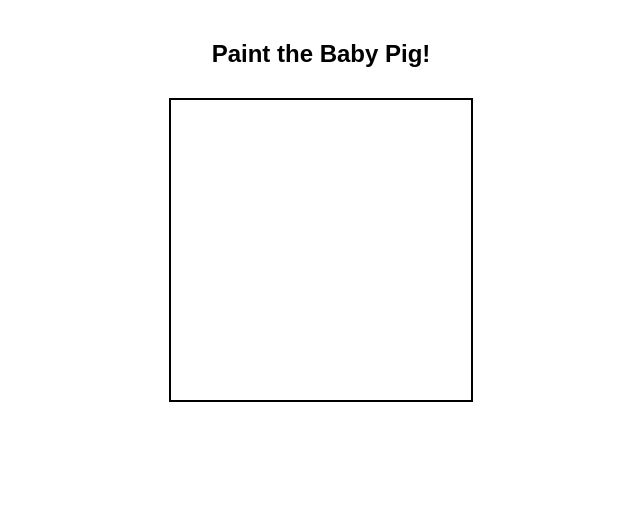
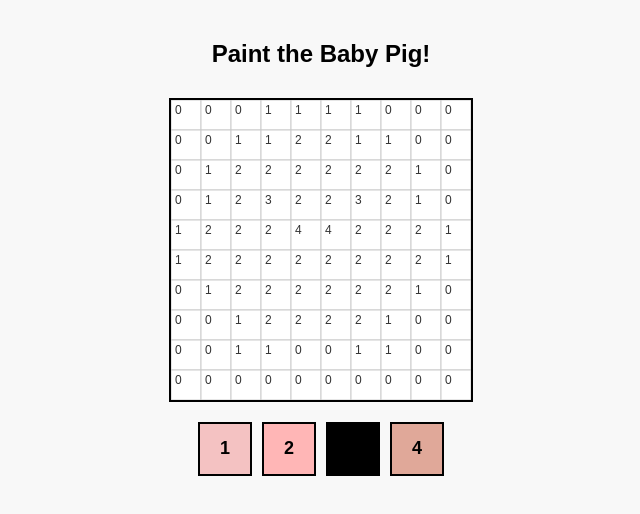
Before and after one commit to joefoges/Oscar, a plain HTML site: page paintbabypig.html in a window 1280 px wide. Shown: the whole page, without its empty margins (319-959 px from the left). Drawn offline with Linux system fonts and the light colour scheme.

Commit message:
Update paintbabypig.html

```diff
--- a/paintbabypig.html
+++ b/paintbabypig.html
@@ -2,7 +2,7 @@
 <html lang="en">
 <head>
   <meta charset="UTF-8">
-  <title>Paint by Number - Baby Pig</title>
+  <title>Paint the Baby Pig!</title>
   <style>
     body {
       font-family: sans-serif;
@@ -10,18 +10,22 @@
       flex-direction: column;
       align-items: center;
       margin: 20px;
+      background-color: #f8f8f8;
     }
     canvas {
       border: 2px solid #000;
       margin-top: 10px;
+      background-color: #fff;
     }
     .palette {
       display: flex;
-      margin-top: 10px;
+      margin-top: 15px;
+      flex-wrap: wrap;
+      justify-content: center;
     }
     .color-box {
-      width: 40px;
-      height: 40px;
+      width: 50px;
+      height: 50px;
       border: 2px solid black;
       margin: 5px;
       cursor: pointer;
@@ -30,6 +34,7 @@
       justify-content: center;
       font-weight: bold;
       font-size: 18px;
+      color: #000;
     }
   </style>
 </head>
@@ -47,14 +52,90 @@
   const gridSize = 10;
   const cellSize = canvas.width / gridSize;
 
+  // Color palette (numbers map to colors)
   const colors = {
-    0: "#ffffff",  // blank/white
-    1: "#f4c2c2",  // pig pink
-    2: "#ffb6b6",  // light pink
-    3: "#000000",  // eyes
-    4: "#e0a899",  // nose
+    0: "#ffffff", // White background
+    1: "#f4c2c2", // Light pink (pig body)
+    2: "#ffb6b6", // Pink shade
+    3: "#000000", // Eyes
+    4: "#e0a899"  // Nose
   };
 
   let selectedColor = null;
 
-  /
+  // Baby pig pixel art: 10x10 grid (each number = correct color)
+  const pigData = [
+    [0,0,0,1,1,1,1,0,0,0],
+    [0,0,1,1,2,2,1,1,0,0],
+    [0,1,2,2,2,2,2,2,1,0],
+    [0,1,2,3,2,2,3,2,1,0],
+    [1,2,2,2,4,4,2,2,2,1],
+    [1,2,2,2,2,2,2,2,2,1],
+    [0,1,2,2,2,2,2,2,1,0],
+    [0,0,1,2,2,2,2,1,0,0],
+    [0,0,1,1,0,0,1,1,0,0],
+    [0,0,0,0,0,0,0,0,0,0]
+  ];
+
+  const painted = Array.from({ length: gridSize }, () => Array(gridSize).fill(0));
+
+  // Draw the pixel grid with number hints
+  function drawGrid() {
+    for (let y = 0; y < gridSize; y++) {
+      for (let x = 0; x < gridSize; x++) {
+        const correctNum = pigData[y][x];
+        const paintedColor = painted[y][x];
+
+        // Set fill color: painted or white
+        ctx.fillStyle = paintedColor !== 0 ? colors[paintedColor] : "#ffffff";
+        ctx.fillRect(x * cellSize, y * cellSize, cellSize, cellSize);
+
+        // Draw grid border
+        ctx.strokeStyle = "#ccc";
+        ctx.strokeRect(x * cellSize, y * cellSize, cellSize, cellSize);
+
+        // Draw number hint
+        ctx.fillStyle = "#333";
+        ctx.font = "12px sans-serif";
+        ctx.fillText(correctNum, x * cellSize + 4, y * cellSize + 14);
+      }
+    }
+  }
+
+  // Create color selection palette
+  function createPalette() {
+    const palette = document.getElementById("palette");
+    Object.entries(colors).forEach(([num, color]) => {
+      if (num == 0) return; // skip background white
+      const box = document.createElement("div");
+      box.className = "color-box";
+      box.style.backgroundColor = color;
+      box.textContent = num;
+      box.onclick = () => {
+        selectedColor = parseInt(num);
+        // Highlight selected
+        document.querySelectorAll(".color-box").forEach(el => el.style.outline = "");
+        box.style.outline = "4px solid blue";
+      };
+      palette.appendChild(box);
+    });
+  }
+
+  // Paint logic
+  canvas.addEventListener("click", function (e) {
+    const rect = canvas.getBoundingClientRect();
+    const x = Math.floor((e.clientX - rect.left) / cellSize);
+    const y = Math.floor((e.clientY - rect.top) / cellSize);
+    if (selectedColor !== null && pigData[y][x] === selectedColor) {
+      painted[y][x] = selectedColor;
+      drawGrid();
+    }
+  });
+
+  // Init
+  createPalette();
+  drawGrid();
+</script>
+
+</body>
+</html>
```
